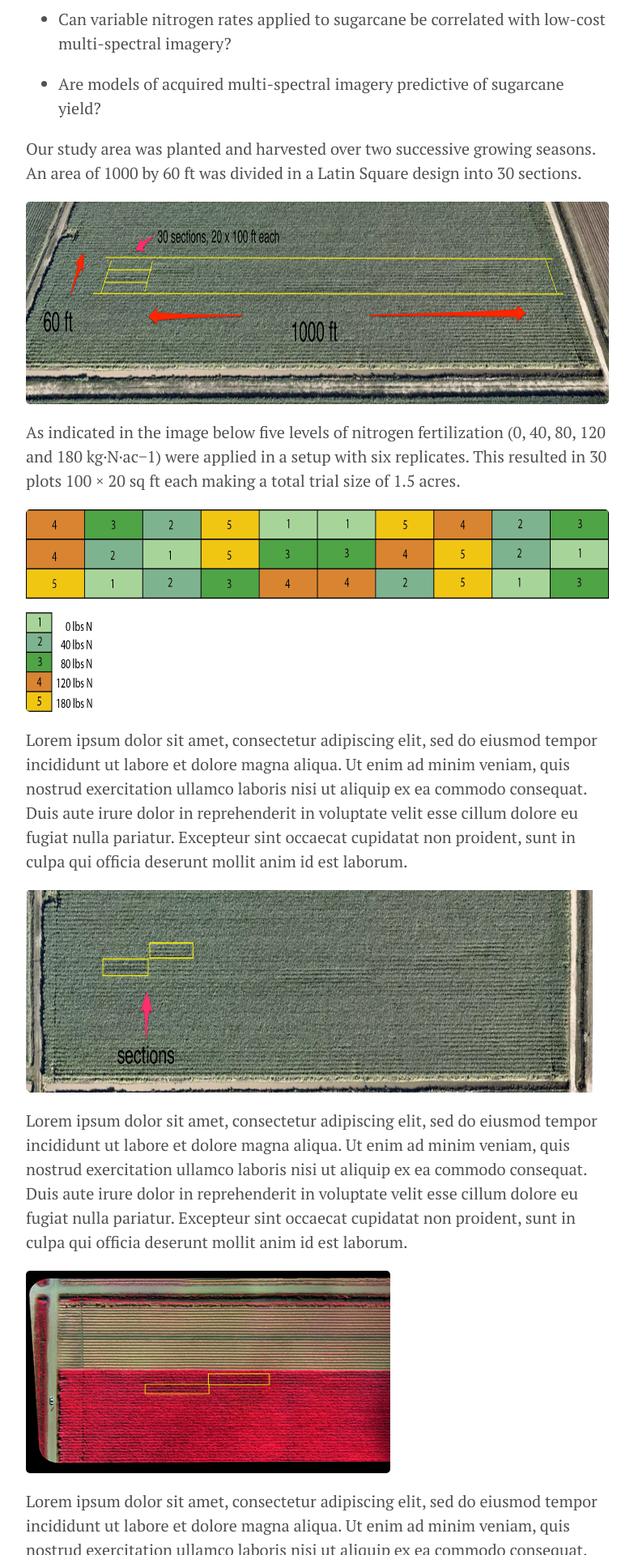
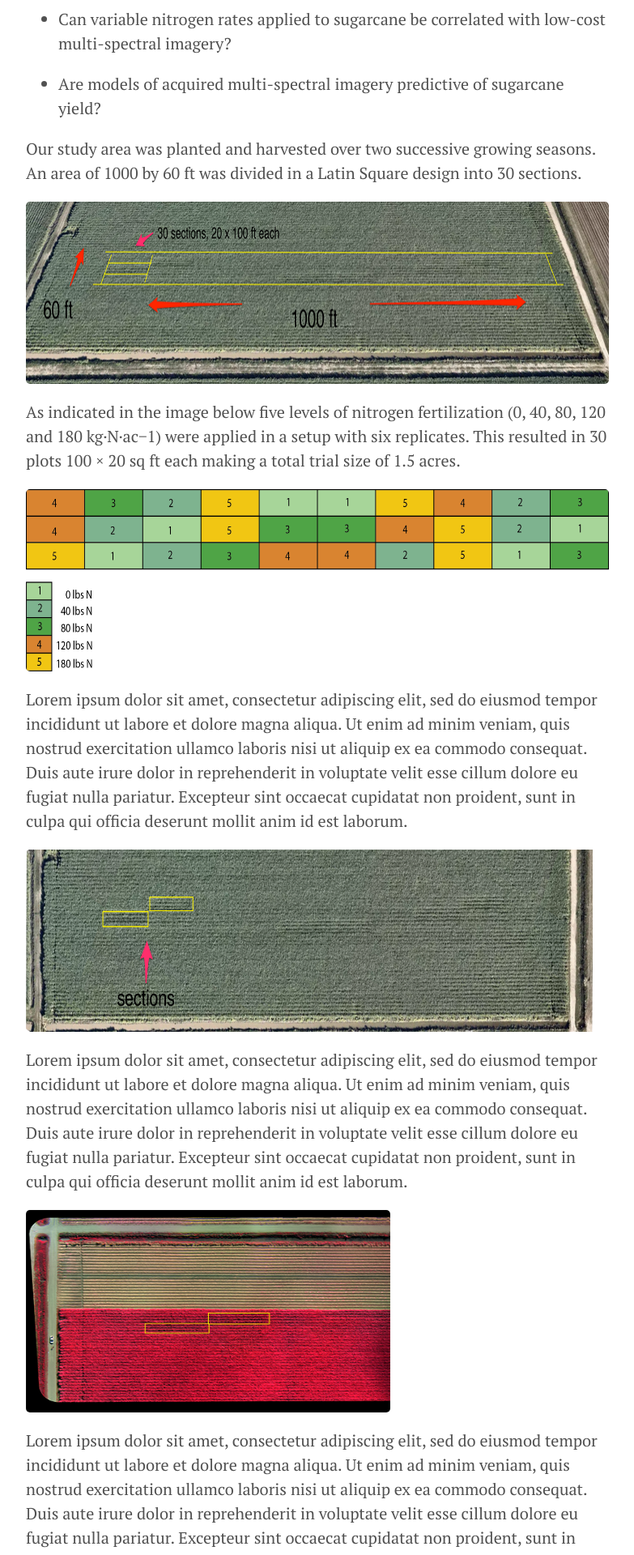
Before and after one commit to geraldmc/geraldmc.github.io, a Jekyll site: the page built from _posts/2019-02-23-predicting-yield-1.md, in a window 1280 px wide. Shown: the part 1027-2947 px from the top of the page at 81% size, without its empty margins (248-1031 px from the left). Built offline with Jekyll 4.4.1, drawn with Linux system fonts in a browser that asks for light colours.

Commit message:
djusts picture sizes

```diff
--- a/_posts/2019-02-23-predicting-yield-1.md
+++ b/_posts/2019-02-23-predicting-yield-1.md
@@ -25,15 +25,15 @@ We asked two questions:
 
 Our study area was planted and harvested over two successive growing seasons. An area of 1000 by 60 ft was divided in a Latin Square design into 30 sections.
 
-![Study Area]({{ site.url }}/assets/study-area.png){:height="250px" width="850px"}
+![Study Area]({{ site.url }}/assets/study-area.png){:height="225px" width="850px"}
 
 As indicated in the image below five levels of nitrogen fertilization (0, 40, 80, 120 and 180 kg·N·ac−1) were applied in a setup with six replicates. This resulted in 30 plots 100 × 20 sq ft each making a total trial size of 1.5 acres.
 
-![Treatments]({{ site.url }}/assets/treatment-grid.png){:height="250px" width="850px"}
+![Treatments]({{ site.url }}/assets/treatment-grid.png){:height="225px" width="850px"}
 
 Lorem ipsum dolor sit amet, consectetur adipiscing elit, sed do eiusmod tempor incididunt ut labore et dolore magna aliqua. Ut enim ad minim veniam, quis nostrud exercitation ullamco laboris nisi ut aliquip ex ea commodo consequat. Duis aute irure dolor in reprehenderit in voluptate velit esse cillum dolore eu fugiat nulla pariatur. Excepteur sint occaecat cupidatat non proident, sunt in culpa qui officia deserunt mollit anim id est laborum.
 
-![Nadir View]({{ site.url }}/assets/nadir-view.png){:height="250px" width="850px"}
+![Nadir View]({{ site.url }}/assets/nadir-view.png){:height="225px" width="850px"}
 
 Lorem ipsum dolor sit amet, consectetur adipiscing elit, sed do eiusmod tempor incididunt ut labore et dolore magna aliqua. Ut enim ad minim veniam, quis nostrud exercitation ullamco laboris nisi ut aliquip ex ea commodo consequat. Duis aute irure dolor in reprehenderit in voluptate velit esse cillum dolore eu fugiat nulla pariatur. Excepteur sint occaecat cupidatat non proident, sunt in culpa qui officia deserunt mollit anim id est laborum.
 
@@ -49,7 +49,7 @@ Lorem ipsum dolor sit amet, consectetur adipiscing elit, sed do eiusmod tempor i
 
 Lorem ipsum dolor sit amet, consectetur adipiscing elit, sed do eiusmod tempor incididunt ut labore et dolore magna aliqua. Ut enim ad minim veniam, quis nostrud exercitation ullamco laboris nisi ut aliquip ex ea commodo consequat. Duis aute irure dolor in reprehenderit in voluptate velit esse cillum dolore eu fugiat nulla pariatur. Excepteur sint occaecat cupidatat non proident, sunt in culpa qui officia deserunt mollit anim id est laborum.
 
-![NDVI Section 001]({{ site.url }}/assets/2017-04-25_001_3_NDVI.png){:height="250px" width="850px"}
+![NDVI Section 001]({{ site.url }}/assets/2017-04-25_001_3_NDVI.png){:height="200px" width="850px"}
 
 
 Lorem ipsum dolor sit amet, consectetur adipiscing elit, sed do eiusmod tempor incididunt ut labore et dolore magna aliqua. Ut enim ad minim veniam, quis nostrud exercitation ullamco laboris nisi ut aliquip ex ea commodo consequat. Duis aute irure dolor in reprehenderit in voluptate velit esse cillum dolore eu fugiat nulla pariatur. Excepteur sint occaecat cupidatat non proident, sunt in culpa qui officia deserunt mollit anim id est laborum.
```
